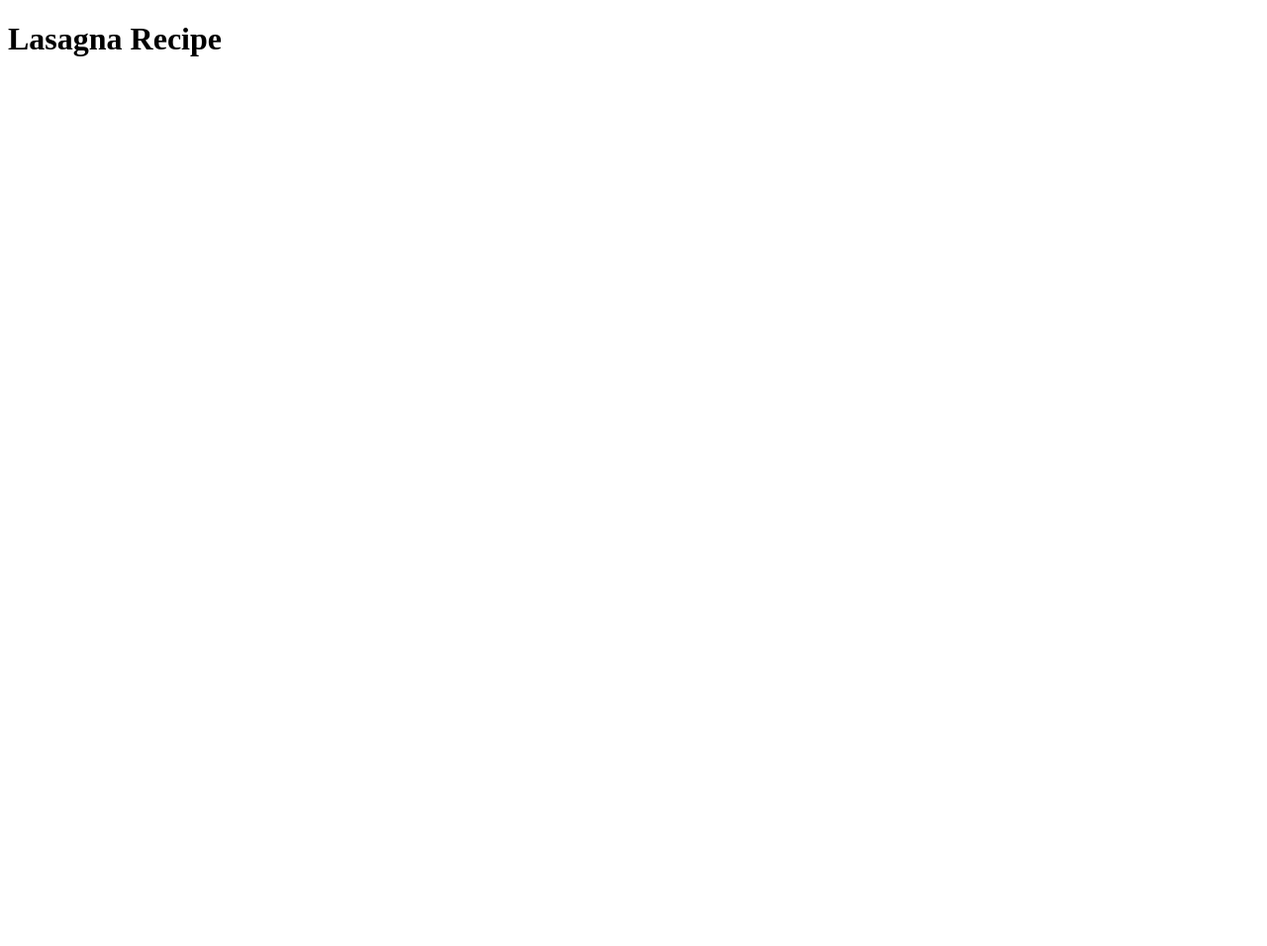
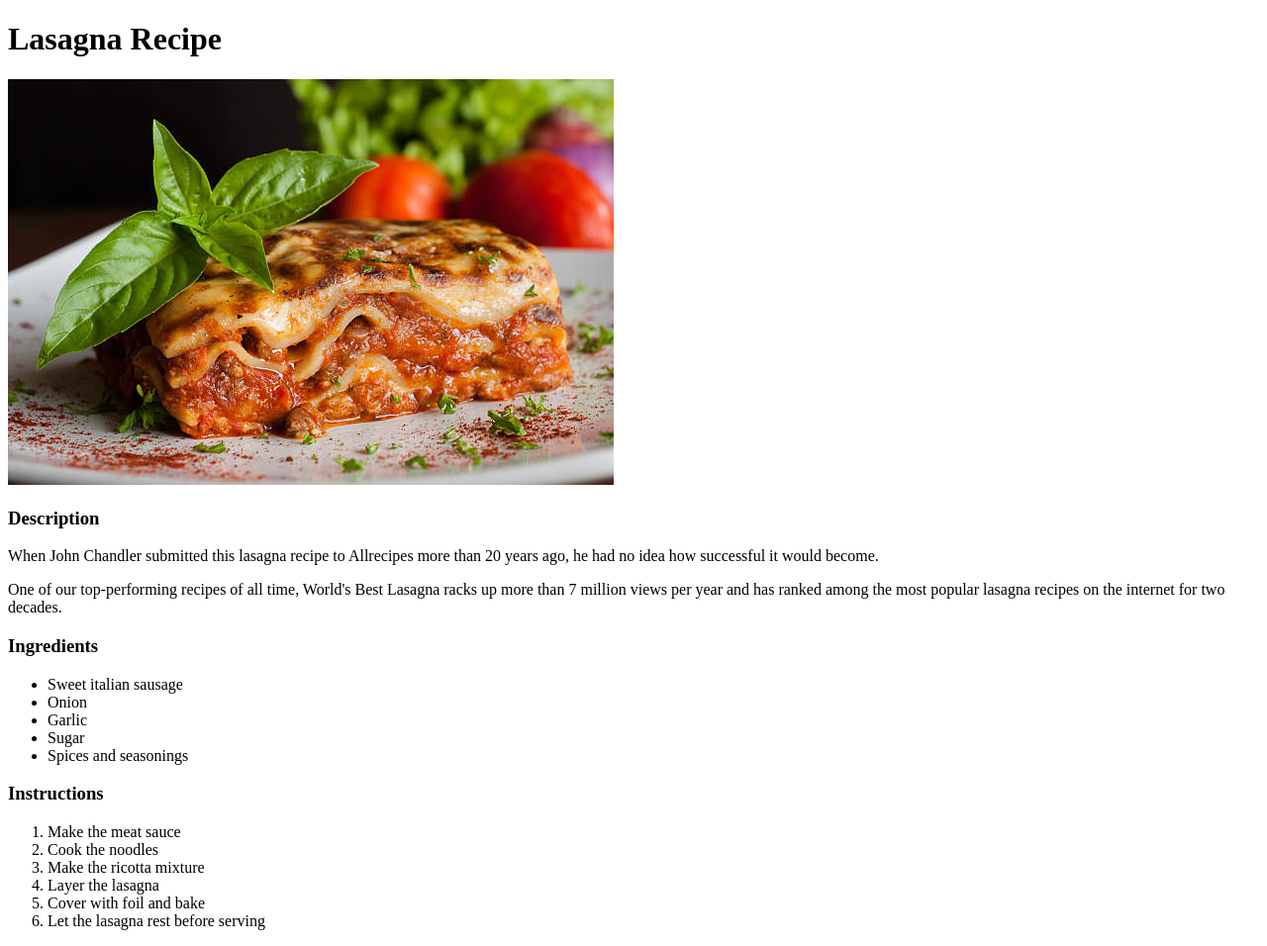
Before and after one commit to Decemvrie/odin-recipes, a plain HTML site: page recipes/lasagna.html in a window 1280 px wide. Shown: the whole page at 99% size. Before the commit the page ends 800 px from the top, so only its background shows below. Drawn offline with Linux system fonts and the light colour scheme.

Commit message:
Add context to lasagna.html file
Add more details to the lasagna.html file to finalize the page.

```diff
--- a/recipes/lasagna.html
+++ b/recipes/lasagna.html
@@ -6,5 +6,34 @@
   </head>
   <body>
     <h1>Lasagna Recipe</h1>
+    <img src="./lasagna.jpg" alt="Picture of Lasagna" />
+    <h3>Description</h3>
+    <p>
+      When John Chandler submitted this lasagna recipe to Allrecipes more than
+      20 years ago, he had no idea how successful it would become.
+    </p>
+    <p>
+      One of our top-performing recipes of all time, World's Best Lasagna racks
+      up more than 7 million views per year and has ranked among the most
+      popular lasagna recipes on the internet for two decades.
+    </p>
+    <h3>Ingredients</h3>
+    <ul>
+      <li>Sweet italian sausage</li>
+      <li>Onion</li>
+      <li>Garlic</li>
+      <li>Sugar</li>
+      <li>Spices and seasonings</li>
+    </ul>
+
+    <h3>Instructions</h3>
+    <ol>
+      <li>Make the meat sauce</li>
+      <li>Cook the noodles</li>
+      <li>Make the ricotta mixture</li>
+      <li>Layer the lasagna</li>
+      <li>Cover with foil and bake</li>
+      <li>Let the lasagna rest before serving</li>
+    </ol>
   </body>
 </html>
```
